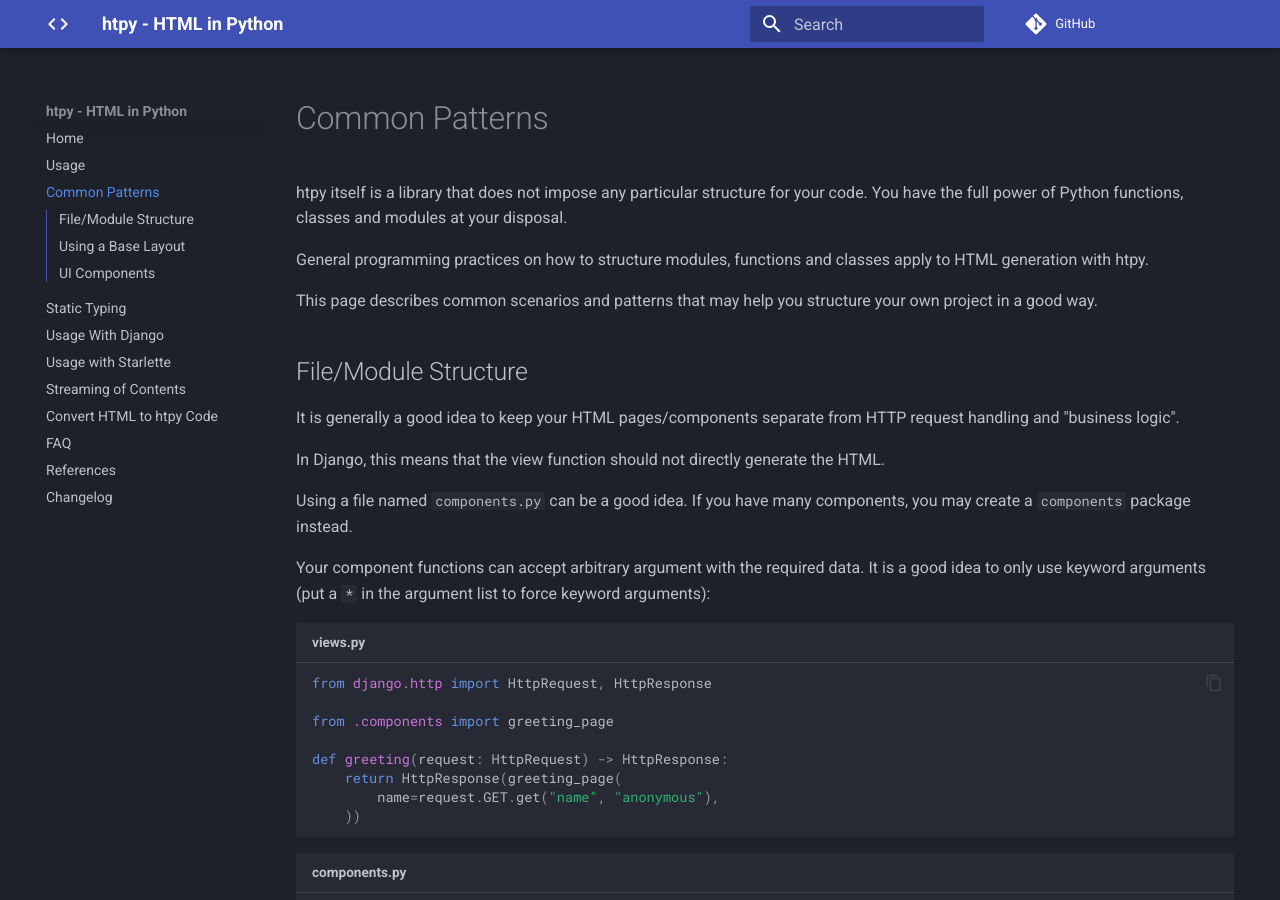
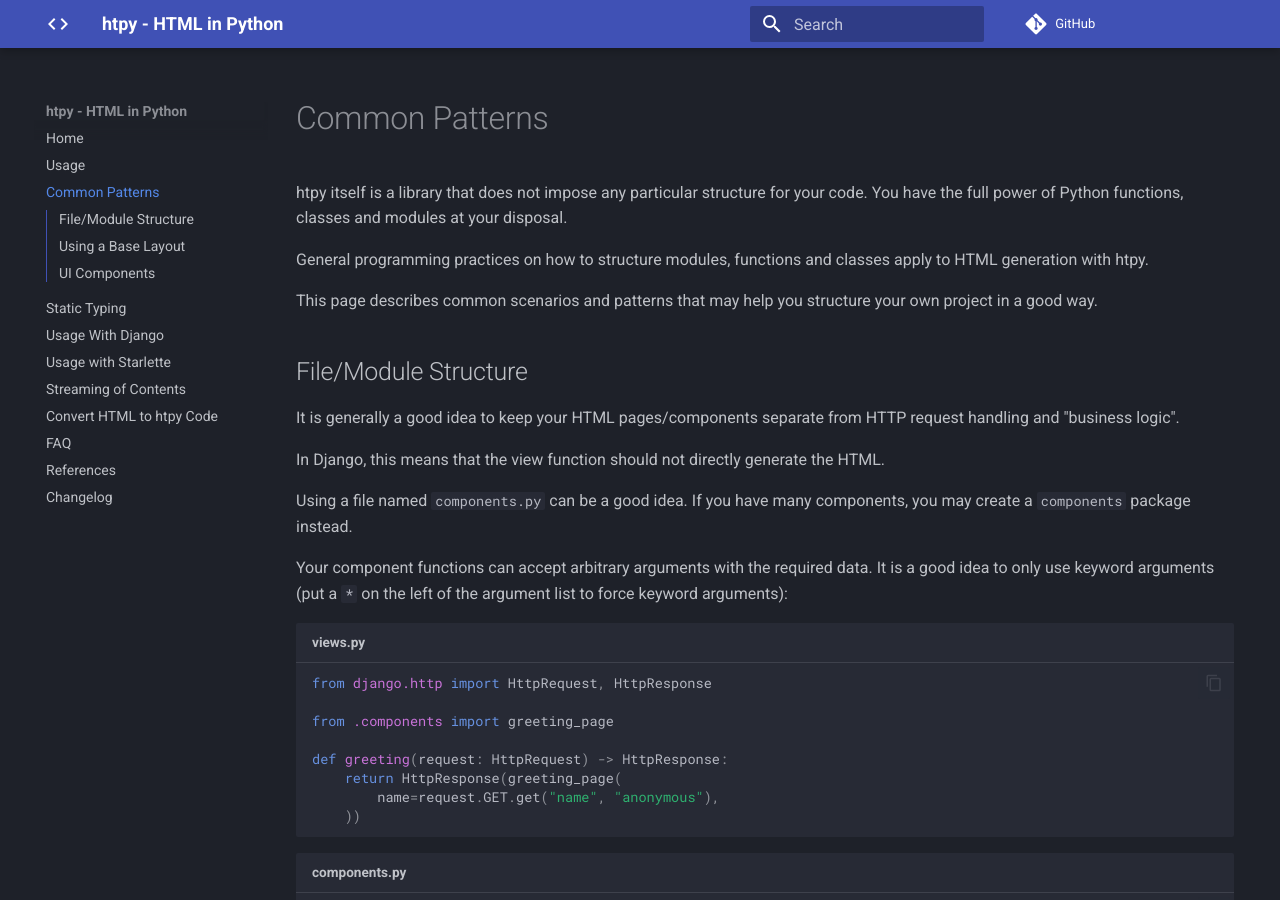
Before and after one commit to pelme/htpy, an MkDocs documentation site: the page built from docs/common-patterns.md, in a window 1280 px wide and 900 px high. Built offline with MkDocs 1.6.1 and Material for MkDocs 9.7.7, drawn with Linux system fonts in a browser that asks for light colours; comment, search, counter and statistics services are not loaded.

Commit message:
docs: 📚 fix typos

````diff
--- a/docs/common-patterns.md
+++ b/docs/common-patterns.md
@@ -19,8 +19,8 @@
 Using a file named `components.py` can be a good idea. If you have many
 components, you may create a `components` package instead.
 
-Your component functions can accept arbitrary argument with the required data.
-It is a good idea to only use keyword arguments (put a `*` in the argument list
+Your component functions can accept arbitrary arguments with the required data.
+It is a good idea to only use keyword arguments (put a `*` on the left of the argument list
 to force keyword arguments):
 
 ```py title="views.py"
````
Also changed, not shown: docs/usage.md (+6 -5 lines).
